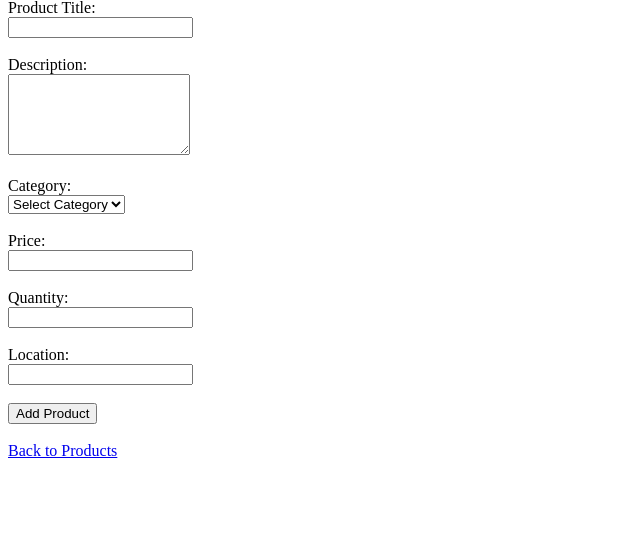
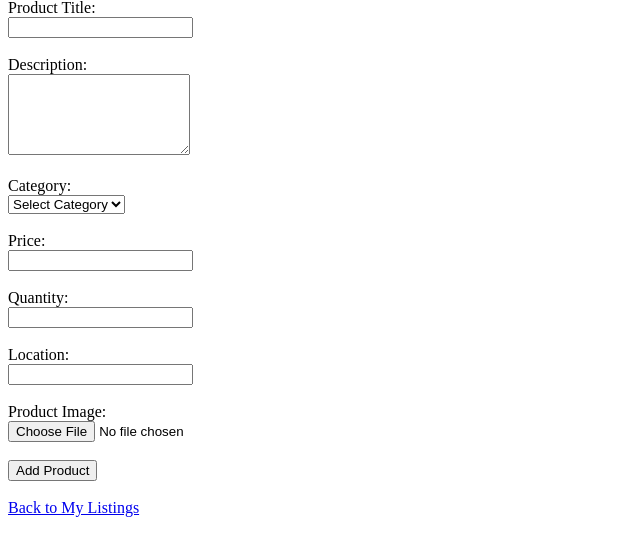
Before and after one commit to nesithaperera/NSBM-Marketplace, a PHP site: page /user/add-product.php in a window 1280 px wide. Shown: the part 81-637 px from the top of the page, without its empty margins (0-640 px from the left). Run offline with PHP 8.4, Linux system fonts and the light colour scheme; a user stored in the database is signed in; data comes from the database, SQL or seed files in the repository.

Commit message:
upgraded add-products

```diff
--- a/user/add-product.php
+++ b/user/add-product.php
@@ -16,6 +16,8 @@ if ($_SERVER["REQUEST_METHOD"] == "POST") {
 
     $user_id = $_SESSION["user_id"];
 
+    $image_name = "";
+
     // Check that required fields are filled
     if ($title == "" || $description == "" || $category_id == "" ||
         $price == "" || $quantity == "" || $location == "") {
@@ -32,21 +34,62 @@ if ($_SERVER["REQUEST_METHOD"] == "POST") {
 
     } else {
 
-        // Add product to database
+        // Check if an image was uploaded
+        if (isset($_FILES["image"]) && $_FILES["image"]["error"] != 4) {
+
+            if ($_FILES["image"]["error"] == 0) {
+
+                $image_type = strtolower(pathinfo($_FILES["image"]["name"], PATHINFO_EXTENSION));
+
+                // Allowed image types
+                $allowed_types = ["jpg", "jpeg", "png", "gif"];
+
+                if (!in_array($image_type, $allowed_types)) {
+
+                    $message = "Only JPG, JPEG, PNG and GIF images are allowed.";
+
+                } else {
+
+                    // Create a new unique image name
+                    $image_name = time() . "_" . basename($_FILES["image"]["name"]);
+
+                    $image_path = "../assets/images/products/" . $image_name;
+
+                    // Move image to the products folder
+                    if (!move_uploaded_file($_FILES["image"]["tmp_name"], $image_path)) {
+
+                        $message = "Error uploading image.";
+                        $image_name = "";
+
+                    }
+                }
+
+            } else {
+
+                $message = "There was an error uploading the image.";
+
+            }
+        }
+
+
+        // Add product if there is no error
+        if ($message == "") {
+
             $sql = "INSERT INTO products
-                (user_id, category_id, title, description, price, quantity, location, status)
-                VALUES (?, ?, ?, ?, ?, ?, ?, 'pending')";
+                    (user_id, category_id, title, description, price, quantity, image, location, status)
+                    VALUES (?, ?, ?, ?, ?, ?, ?, ?, 'pending')";
 
             $stmt = $conn->prepare($sql);
 
             $stmt->bind_param(
-            "iissdis",
+                "iissdiss",
                 $user_id,
                 $category_id,
                 $title,
                 $description,
                 $price,
                 $quantity,
+                $image_name,
                 $location
             );
 
@@ -63,6 +106,7 @@ if ($_SERVER["REQUEST_METHOD"] == "POST") {
             $stmt->close();
         }
     }
+}
 
 ?>
 
@@ -70,12 +114,15 @@ if ($_SERVER["REQUEST_METHOD"] == "POST") {
 <html>
 
 <head>
+
     <title>Add Product</title>
+
 </head>
 
 <body>
 
     <h1>Add New Product</h1>
+
 
     <?php if ($message != "") { ?>
 
@@ -85,19 +132,32 @@ if ($_SERVER["REQUEST_METHOD"] == "POST") {
 
     <?php } ?>
 
-    <form method="POST">
+
+    <form method="POST" enctype="multipart/form-data">
 
         <label>Product Title:</label>
         <br>
-        <input type="text" name="title" required>
+
+        <input
+            type="text"
+            name="title"
+            required
+        >
 
         <br><br>
 
+
         <label>Description:</label>
         <br>
-        <textarea name="description" rows="5" required></textarea>
+
+        <textarea
+            name="description"
+            rows="5"
+            required
+        ></textarea>
 
         <br><br>
+
 
         <label>Category:</label>
         <br>
@@ -119,8 +179,10 @@ if ($_SERVER["REQUEST_METHOD"] == "POST") {
 
             ?>
 
-                <option value="<?php echo $category['id']; ?>">
-                    <?php echo htmlspecialchars($category['name']); ?>
+                <option value="<?php echo $category["id"]; ?>">
+
+                    <?php echo htmlspecialchars($category["name"]); ?>
+
                 </option>
 
             <?php } ?>
@@ -129,31 +191,70 @@ if ($_SERVER["REQUEST_METHOD"] == "POST") {
 
         <br><br>
 
+
         <label>Price:</label>
         <br>
-        <input type="number" name="price" step="0.01" min="0.01" required>
+
+        <input
+            type="number"
+            name="price"
+            step="0.01"
+            min="0.01"
+            required
+        >
 
         <br><br>
 
+
         <label>Quantity:</label>
         <br>
-        <input type="number" name="quantity" min="1" required>
+
+        <input
+            type="number"
+            name="quantity"
+            min="1"
+            required
+        >
 
         <br><br>
 
+
         <label>Location:</label>
         <br>
-        <input type="text" name="location" required>
+
+        <input
+            type="text"
+            name="location"
+            required
+        >
 
         <br><br>
 
-        <button type="submit">Add Product</button>
+
+        <label>Product Image:</label>
+        <br>
+
+        <input
+            type="file"
+            name="image"
+            accept=".jpg,.jpeg,.png,.gif"
+        >
+
+        <br><br>
+
+
+        <button type="submit">
+            Add Product
+        </button>
 
     </form>
 
+
     <br>
 
-    <a href="../products.php">Back to Products</a>
+    <a href="mylisting.php">
+        Back to My Listings
+    </a>
 
 </body>
 
```
Lines whose indentation alone changed are shown as unchanged.
